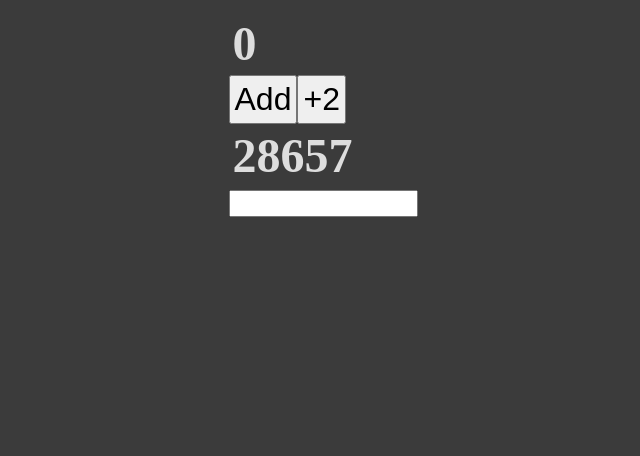
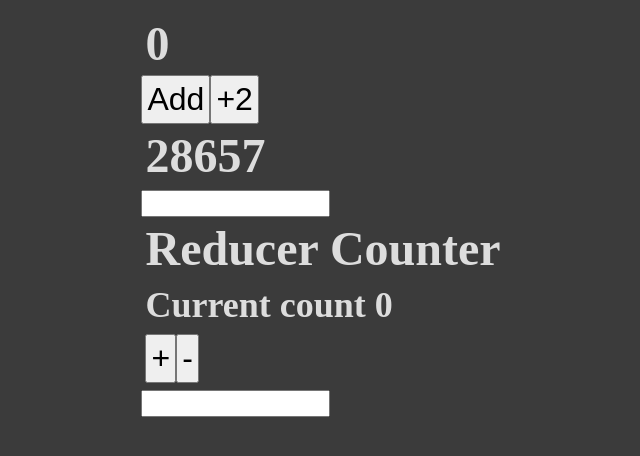
Before and after one commit to Eray-Adiyaman/vite_ts_react_project, a React (Vite) app: page / in a window 1280 px wide. Shown: the top 456 px of the page, without its empty margins (317-957 px from the left). Built offline with nearby package versions, Linux system fonts and the light colour scheme.

Commit message:
useReducer

```diff
--- a/src/App.tsx
+++ b/src/App.tsx
@@ -7,6 +7,7 @@
   useMemo,
   useRef,
 } from "react";
+import { CounterReducer } from "./components/CounterReducer";
 
 interface User {
   id: number;
@@ -34,6 +35,7 @@
     console.log("mounting");
     console.log("Users:", users);
 
+
     return () => console.log("unmounting");
   }, [users]);
 
@@ -56,6 +58,8 @@
       <button onClick={addTwo}>+2</button>
       <h1>{fiboResult}</h1>
       <input ref={inputRef} type="text" />
+
+      <CounterReducer>{(num: number)=><>Current count {num} </>}</CounterReducer>
     </>
   );
 }
--- /dev/null
+++ b/src/components/CounterReducer.tsx
@@ -0,0 +1,59 @@
+import { ChangeEvent, ReactNode, useReducer } from "react";
+
+const initialState = { count: 0,text: "" };
+
+const enum REDUCER_ACTION_TYPE {
+  INCREMENT,
+  DECREMENT,
+  NEW_INPUT
+}
+
+type ReducerAction = {
+  type: REDUCER_ACTION_TYPE;
+  payload?:string,
+};
+
+const reducer = (
+  state: typeof initialState,
+  action: ReducerAction
+): typeof initialState => {
+  switch (action.type) {
+    case REDUCER_ACTION_TYPE.INCREMENT:
+      return { ...state, count: state.count + 1 };
+    case REDUCER_ACTION_TYPE.DECREMENT:
+      return { ...state, count: state.count - 1 };
+    case REDUCER_ACTION_TYPE.NEW_INPUT:
+        return {...state, text: action.payload ?? ""}
+    default:
+      throw new Error();
+  }
+};
+
+type ChildrenType = {
+  children: (num: number) => ReactNode;
+};
+
+export const CounterReducer = ({ children }: ChildrenType) => {
+  //   const [counter, setCounter] = useState<number>(1);
+
+  const [state, dispatch] = useReducer(reducer, initialState);
+
+  const increment = () => dispatch({ type: REDUCER_ACTION_TYPE.INCREMENT });
+  const decrement = () => dispatch({ type: REDUCER_ACTION_TYPE.DECREMENT });
+  const handleTextInput =(e:ChangeEvent<HTMLInputElement>)=>{
+    dispatch({type:REDUCER_ACTION_TYPE.NEW_INPUT, payload: e.target.value})
+  }
+
+  return (
+    <>
+      <h1>Reducer Counter</h1>
+      <h2>{children(state.count)}</h2>
+      <div>
+        <button onClick={increment}>+</button>
+        <button onClick={decrement}>-</button>
+      </div>
+      <input type="text" onChange={handleTextInput}></input>
+      <h3>{state.text}</h3>
+    </>
+  );
+};
```
